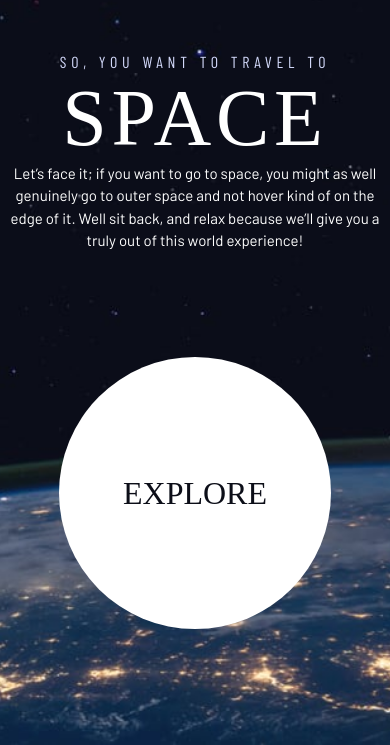
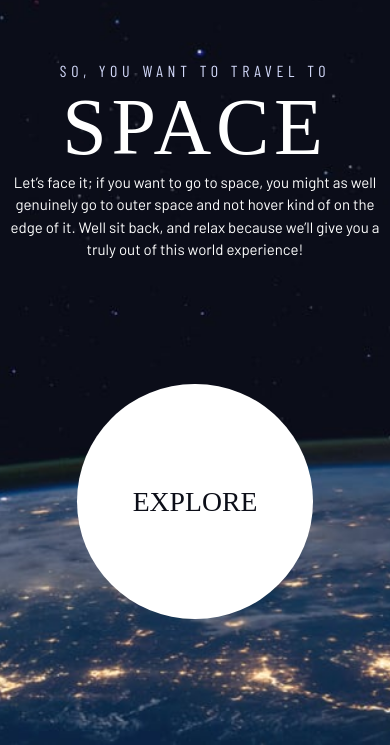
Before and after one commit to khophisnow/space-tourism-website-main, a plain HTML site: page index.html in a window 390 px wide. Shown: the part 99-844 px from the top of the page. Drawn offline with nearby package versions, Linux system fonts and the light colour scheme; a web font is replaced by a local one.

Commit message:
Update index.css

```diff
--- a/assets/css/index.css
+++ b/assets/css/index.css
@@ -243,7 +243,7 @@ select {
 /* ------------------- */
 
 .large-button {
-    font-size: 2rem;
+    font-size: clamp(1.5rem, 3vw + 1rem, 2rem);
     position: relative;
     z-index: 1;
     display: inline-grid;
```
